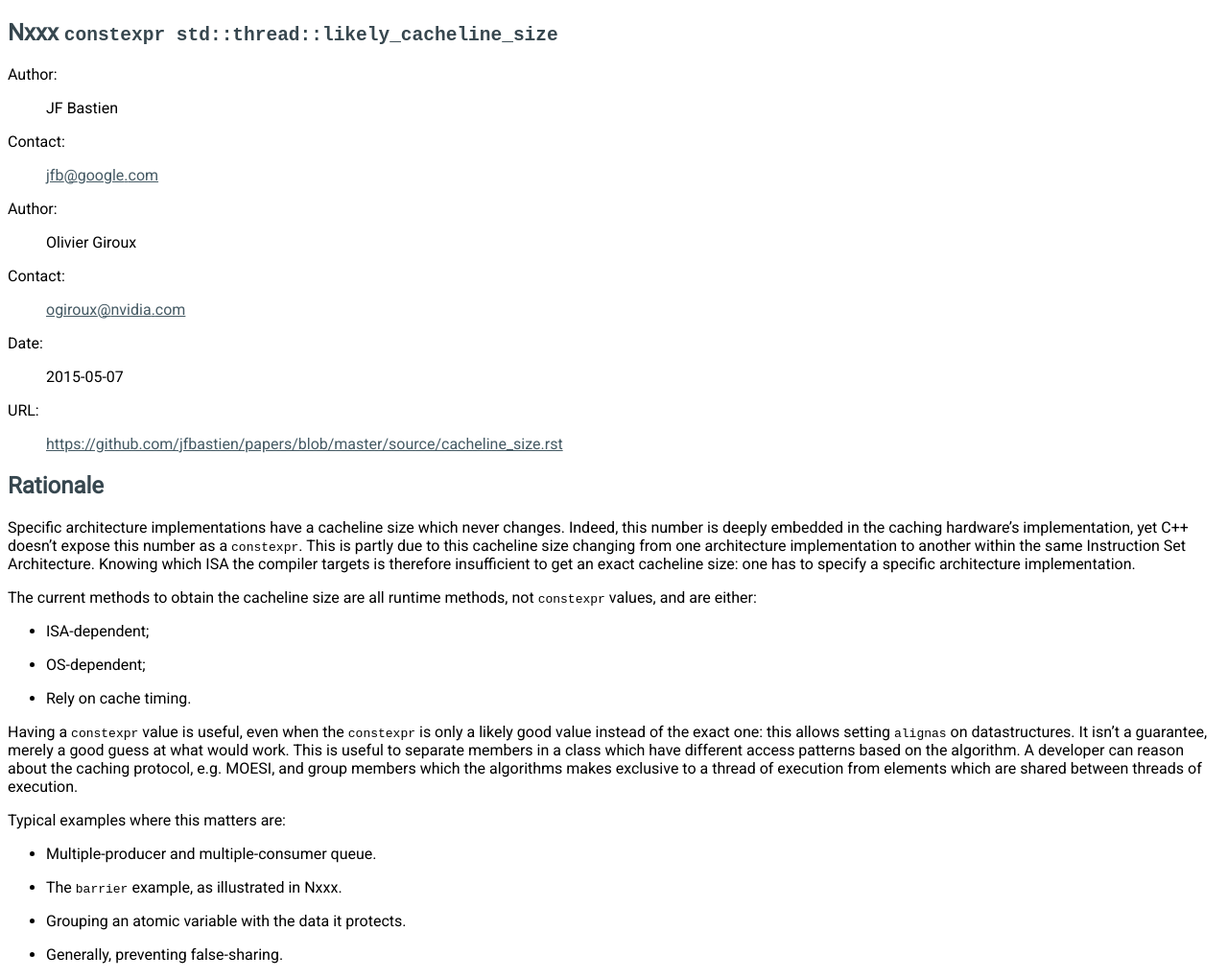
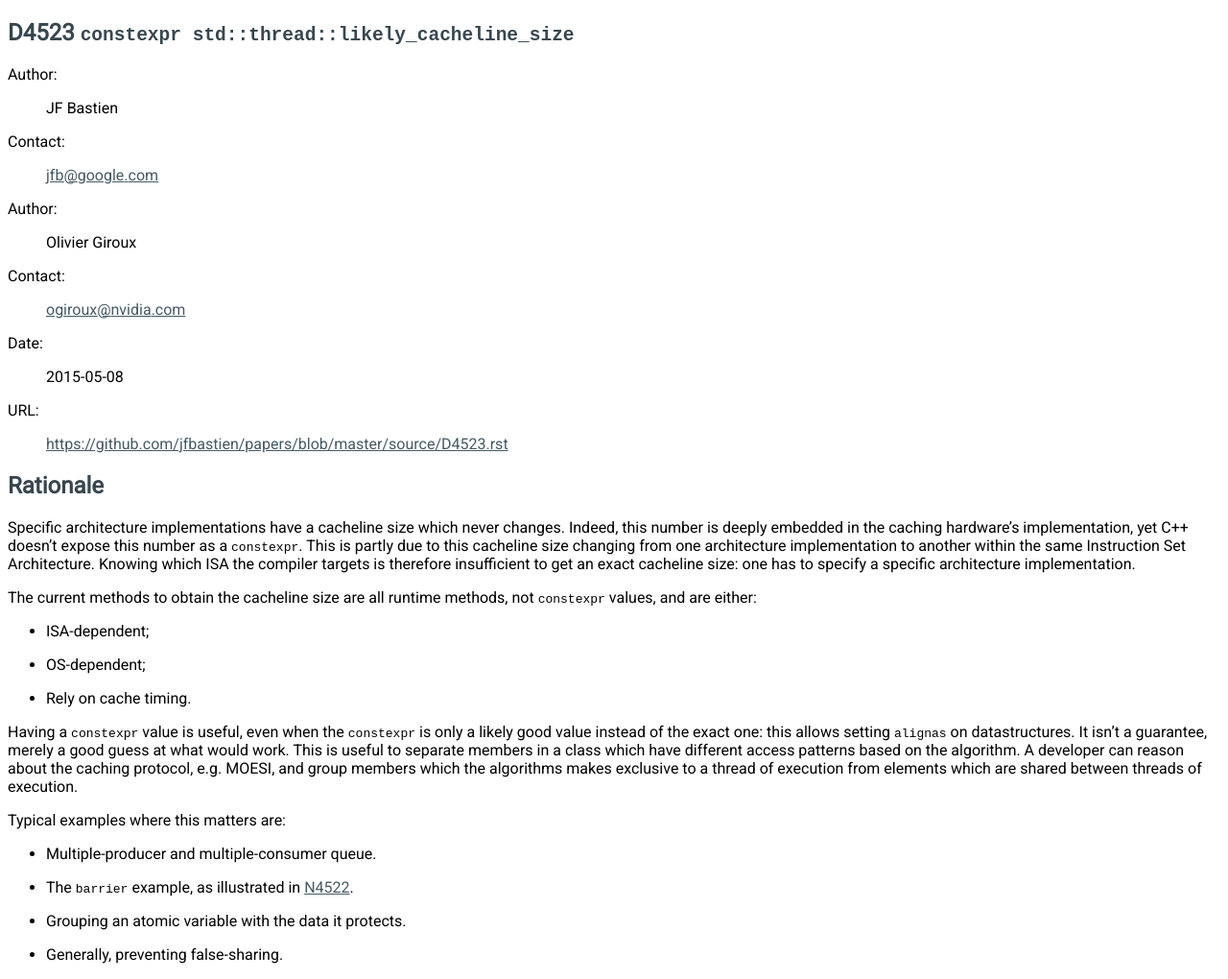
Before and after one commit to jfbastien/papers, a Sphinx documentation site: the page built from source/D4523.rst, in a window 1280 px wide. Shown: the top 1020 px of the page at 96% size. Built offline with Sphinx 7.4.7, drawn with Linux system fonts in a browser that asks for light colours.

Commit message:
Likely cacheline size paper is now D4523.

```diff
--- a/source/cacheline_size.rst
+++ b/source/D4523.rst
@@ -1,15 +1,15 @@
-=====================================================
-Nxxx ``constexpr std::thread::likely_cacheline_size``
-=====================================================
+======================================================
+D4523 ``constexpr std::thread::likely_cacheline_size``
+======================================================
 
 :Author: JF Bastien
 :Contact: jfb@google.com
 :Author: Olivier Giroux
 :Contact: ogiroux@nvidia.com
-:Date: 2015-05-07
-:URL: https://github.com/jfbastien/papers/blob/master/source/cacheline_size.rst
+:Date: 2015-05-08
+:URL: https://github.com/jfbastien/papers/blob/master/source/D4523.rst
 
-.. TODO Update URL above.
+.. TODO Update the URL above when this becomes an N paper.
 
 ---------
 Rationale
@@ -42,11 +42,11 @@
 Typical examples where this matters are:
 
 * Multiple-producer and multiple-consumer queue.
-* The ``barrier`` example, as illustrated in Nxxx.
+* The ``barrier`` example, as illustrated in N4522_.
 * Grouping an atomic variable with the data it protects.
 * Generally, preventing false-sharing.
 
-.. TODO update paper number above.
+.. _N4522: http://wg21.link/N4522
 
 The only significant cacheline size in these circumstances is L1 cacheline size.
 
--- a/source/index.rst
+++ b/source/index.rst
@@ -14,8 +14,7 @@
   N4455
   N4509
   D4522
-
-  cacheline_size
+  D4523
 
 
 Indices and tables
```
